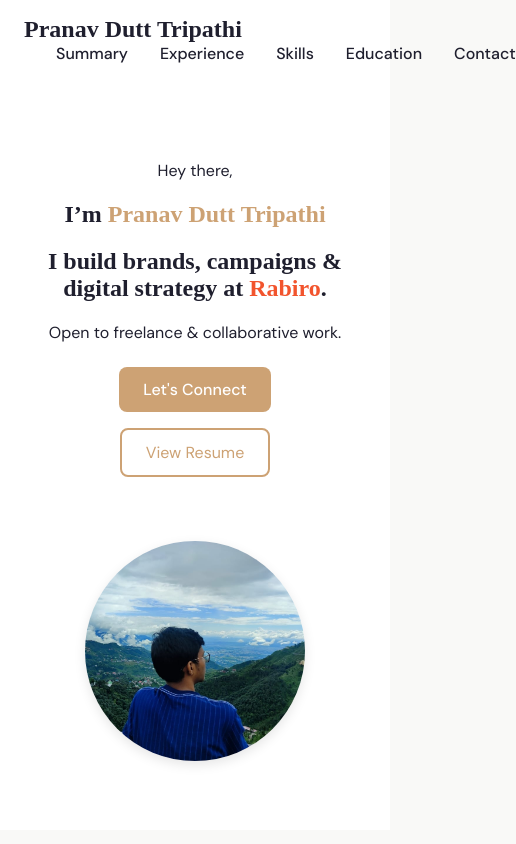
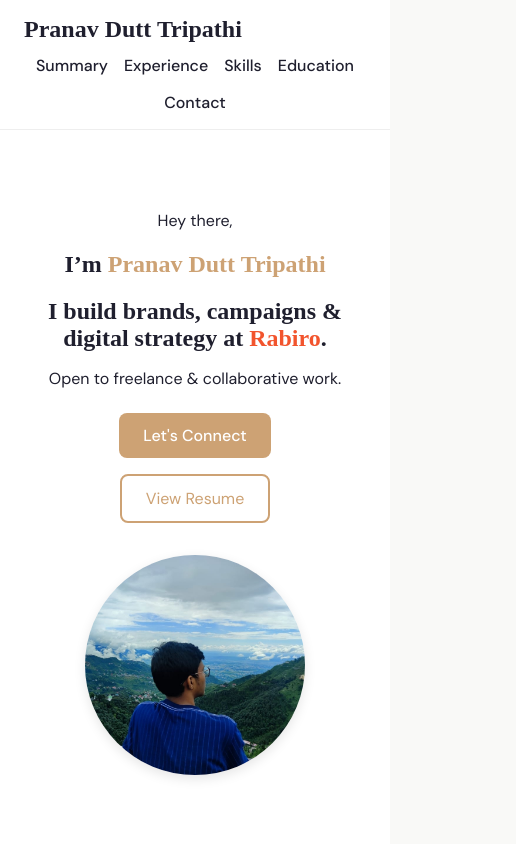
Before and after one commit to pranav-dutt/pranav-portfolio, a plain HTML site: page index.html in a window 390 px wide. Shown: the top 844 px of the page, 516 px wide, since content can reach past the window. Drawn offline with Linux system fonts and the light colour scheme; a web font is replaced by a local one.

Commit message:
style.css

```diff
--- a/style.css
+++ b/style.css
@@ -1,26 +1,5 @@
-.navbar {
-   position: sticky;
-   top: 0;
-   z-index: 1000;
-   background-color: #ffffff;
-   padding: 1rem 1.5rem;
-   display: flex;
-   justify-content: space-between;
-   align-items: center;
-   transition: padding 0.3s ease, box-shadow 0.3s ease;
- }
- .navbar.shrink {
-   padding: 0.5rem 1rem;
-   box-shadow: 0 2px 8px rgba(0, 0, 0, 0.08);
- }
- html {
-   scroll-behavior: smooth;
- }
- .container {
-   max-width: 1140px;
-   margin: 0 auto;
-   padding: 0 1.5rem;
- }
+
+/* Global Styles */
 body {
   font-family: 'DM Sans', sans-serif;
   background: #f9f9f7;
@@ -28,9 +7,54 @@
   margin: 0;
   padding: 0;
 }
+
 h1, h2, h3 {
   font-family: 'Petrona', serif;
+  margin-bottom: 0.5rem;
 }
+
+/* Navbar Styles */
+.navbar {
+  display: flex;
+  flex-wrap: wrap;
+  align-items: center;
+  padding: 1rem 1.5rem;
+  background-color: #fff;
+  border-bottom: 1px solid #eee;
+}
+
+.brand {
+  width: 100%;
+}
+
+.site-name {
+  font-size: 1.5rem;
+  margin: 0;
+  font-weight: 600;
+  color: #1F1F2E;
+}
+
+.main-nav {
+  width: 100%;
+  display: flex;
+  justify-content: center;
+  flex-wrap: wrap;
+  gap: 1rem;
+  margin-top: 0.75rem;
+}
+
+.main-nav a {
+  text-decoration: none;
+  font-weight: 500;
+  color: #1F1F2E;
+  transition: color 0.3s ease;
+}
+
+.main-nav a:hover {
+  color: #CDA274;
+}
+
+/* Hero Section */
 .hero {
   display: flex;
   flex-wrap: wrap;
@@ -40,19 +64,24 @@
   background: #fff;
   gap: 2rem;
 }
+
 .hero-text {
   max-width: 600px;
 }
+
 .hero .highlight {
   color: #CDA274;
 }
+
 .brand {
   color: #F2542D;
   font-weight: 600;
 }
+
 .hero-buttons {
   margin-top: 1.5rem;
 }
+
 .btn-primary {
   background: #CDA274;
   color: white;
@@ -62,6 +91,7 @@
   font-weight: 500;
   display: inline-block;
 }
+
 .btn-secondary {
   margin-left: 1rem;
   border: 2px solid #CDA274;
@@ -71,6 +101,7 @@
   text-decoration: none;
   display: inline-block;
 }
+
 .hero-image img {
   width: 220px;
   height: 220px;
@@ -78,26 +109,33 @@
   object-fit: cover;
   box-shadow: 0 4px 12px rgba(0, 0, 0, 0.1);
 }
+
+/* Cards Section */
 .cards-section {
   padding: 3rem 2rem;
 }
+
 .card-grid {
   display: grid;
   gap: 1.5rem;
   grid-template-columns: repeat(auto-fit, minmax(280px, 1fr));
 }
+
 .card {
   background: white;
   border-radius: 12px;
-   box-shadow: 0 8px 24px rgba(0,0,0,0.05);
+  box-shadow: 0 8px 24px rgba(0, 0, 0, 0.05);
   padding: 1.5rem;
 }
+
+/* Skills Section */
 .skills-grid {
   display: grid;
   grid-template-columns: repeat(auto-fit, minmax(160px, 1fr));
   gap: 1.5rem;
   margin-top: 2rem;
 }
+
 .skill-card {
   background: #fff;
   padding: 1rem;
@@ -106,28 +144,35 @@
   box-shadow: 0 6px 20px rgba(0, 0, 0, 0.05);
   transition: transform 0.3s ease;
 }
+
 .skill-card i {
   font-size: 2rem;
   color: #CDA274;
   margin-bottom: 0.5rem;
 }
+
 .skill-card h3 {
   font-size: 1rem;
   margin: 0;
   font-weight: 500;
 }
+
 .skill-card:hover {
   transform: translateY(-6px);
 }
+
+/* Certificates */
 .cert-header {
   margin-top: 3rem;
 }
+
 .cert-grid {
   display: flex;
   flex-wrap: wrap;
   gap: 1.5rem;
   margin-top: 1rem;
 }
+
 .cert-card {
   display: flex;
   align-items: center;
@@ -136,28 +181,26 @@
   border-radius: 10px;
   font-weight: 500;
   color: #1F1F2E;
-   box-shadow: 0 4px 12px rgba(0,0,0,0.05);
+  box-shadow: 0 4px 12px rgba(0, 0, 0, 0.05);
 }
+
 .cert-card i {
   margin-right: 1rem;
   font-size: 1.5rem;
   color: #CDA274;
 }
+
+/* Contact Section */
 .contact-section {
   text-align: center;
   padding: 4rem 2rem;
- }
-
- .contact-section h2 {
-   font-size: 2rem;
-   margin-bottom: 0.5rem;
 }
 
 .contact-row {
   display: flex;
   flex-wrap: wrap;
   justify-content: center;
-   gap: 1.2rem;
+  gap: 1rem;
   margin-top: 2rem;
 }
 
@@ -188,46 +231,25 @@
   color: #CDA274;
 }
 
-
- .main-nav a {
-   margin-left: 2rem;
-   text-decoration: none;
-   font-weight: 500;
-   color: #1F1F2E;
-   font-family: 'DM Sans', sans-serif;
-   transition: color 0.3s ease;
- }
- .main-nav a:hover {
-   color: #CDA274;
- }
- .main-nav {
-   display: flex;
-   align-items: center;
- }
- .site-name {
-   font-family: 'Petrona', serif;
-   font-size: 1.5rem;
-   color: #1F1F2E;
-   margin: 0;
- }
- .main-nav a:visited {
-   color: #1F1F2E;
- }
+/* Responsive Adjustments */
 @media (max-width: 768px) {
   .hero {
     flex-direction: column;
     text-align: center;
   }
-   .hero-image {
-     margin-top: 2rem;
-   }
+
   .hero-buttons {
     display: flex;
     flex-direction: column;
     gap: 1rem;
     align-items: center;
   }
+
   .btn-secondary {
     margin-left: 0;
   }
+
+  .main-nav {
+    justify-content: center;
   }
+}
```
Lines whose indentation alone changed are shown as unchanged.
